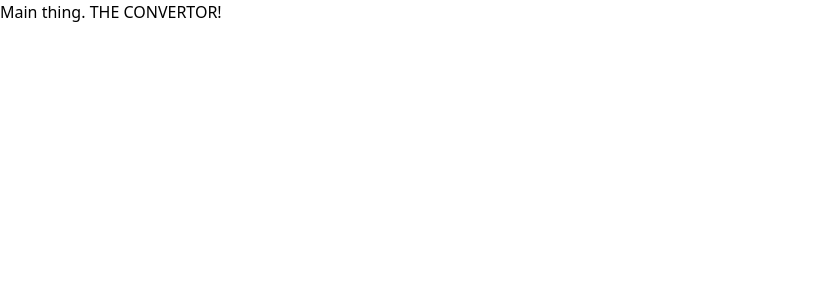
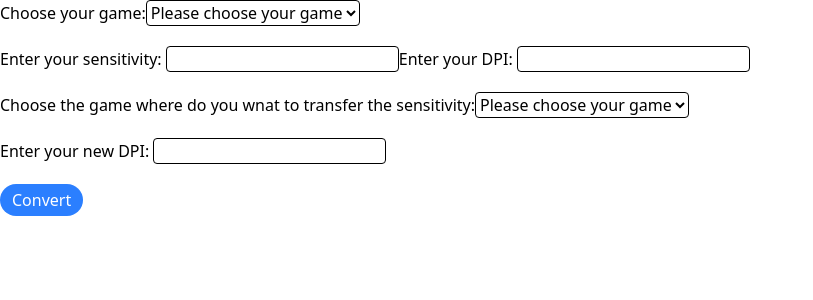
Before and after one commit to jakubjanak/sensitivity_converter, a Vue app: page / in a window 1280 px wide. Shown: the top 300 px of the page, without its empty margins (0-813 px from the left). Built offline with nearby package versions, Linux system fonts and the light colour scheme.

Commit message:
Conversion from CS2 to BF2042 is working properly!

```diff
--- a/src/components/HelloWorld.vue
+++ b/src/components/HelloWorld.vue
@@ -1,5 +1,58 @@
 <template>
-  <div>
-    <h1>Main thing. THE CONVERTOR!</h1>
+  <div class="mb-5">
+    <label for="game">Choose your game:</label>
+    <select name="game" id="game" v-model="chosenGame" class="border rounded">
+      <option value="" disabled>Please choose your game</option>
+      <option v-for="(nameOfTheGame, indx) in games" :key="indx" :value="nameOfTheGame">{{ nameOfTheGame }}</option>
+    </select>
+  </div>
+
+  <label for="sens">Enter your sensitivity: </label>
+  <input type="number" step="any" name="sens" id="sens" v-model="sens" class="border rounded">
+
+  <label for="dpi">Enter your DPI: </label>
+  <input type="number" step="any" name="dpi" id="dpi" v-model="dpi" class="border rounded">
+
+    <div class="my-5">
+    <label for="game">Choose the game where do you wnat to transfer the sensitivity:</label>
+    <select name="finalGame" id="finalGame" v-model="finalGame" class="border rounded">
+      <option value="" disabled>Please choose your game</option>
+      <option v-for="(nameOfTheGame, indx) in games" :key="indx" :value="nameOfTheGame">{{ nameOfTheGame }}</option>
+    </select>
+  </div>
+
+  <label for="newDpi">Enter your  new DPI: </label>
+  <input type="number" step="any" name="newDpi" id="newDpi" v-model="newDpi" class="border rounded">
+
+  <div class="mt-5">
+    <button @click="convertFunc" class="rounded-full bg-blue-500 text-white font-medium py-1 px-3 cursor-pointer">Convert</button>
+    <p></p>
+  </div>
+
+  <div class="mt-10" v-if="finalSens !== '' && finalSens !== null && finalSens !== undefined">
+    {{ finalSens }}
   </div>
 </template>
+
+<script setup>
+  import { ref } from 'vue';
+  import { calcSensCS2ToBF2042 } from './scripts/converterFuncs';
+
+  const games = ["Counter Strike 2", "Valorant", "Battlefield 2042"]
+
+  const chosenGame = ref("")
+  const sens = ref("")
+  const dpi = ref("")
+  const newDpi = ref("")
+  const finalGame = ref("")
+  const finalSens = ref("")
+
+  function convertFunc() {
+    if (chosenGame.value == "Counter Strike 2" && finalGame.value == "Battlefield 2042") {
+      const result = calcSensCS2ToBF2042(sens.value, dpi.value, newDpi.value);
+      finalSens.value = result;
+      console.log(result)
+      console.log(finalSens.value)
+    }
+  }
+</script>
--- /dev/null
+++ b/src/components/scripts/converterFuncs.ts
@@ -0,0 +1,11 @@
+export function calcSensCS2ToBF2042(sens1: number, DPI1: number, DPI2: number) {
+    const CS2toBF2042ScaleFactor = 1.666667;
+
+    if (DPI1 == DPI2) {
+        const result = sens1 * CS2toBF2042ScaleFactor;
+        return result;
+    } else {
+        const result = (sens1 * (DPI1 / DPI2)) * CS2toBF2042ScaleFactor;
+        return result;
+    }
+}
--- a/src/style.css
+++ b/src/style.css
@@ -1 +1,15 @@
 @import "tailwindcss";
+
+@layer base {
+  /* Chrome, Safari, Edge */
+  input[type=number]::-webkit-inner-spin-button,
+  input[type=number]::-webkit-outer-spin-button {
+    -webkit-appearance: none;
+    margin: 0;
+  }
+
+  /* Firefox */
+  input[type=number] {
+    -moz-appearance: textfield;
+  }
+}
```
